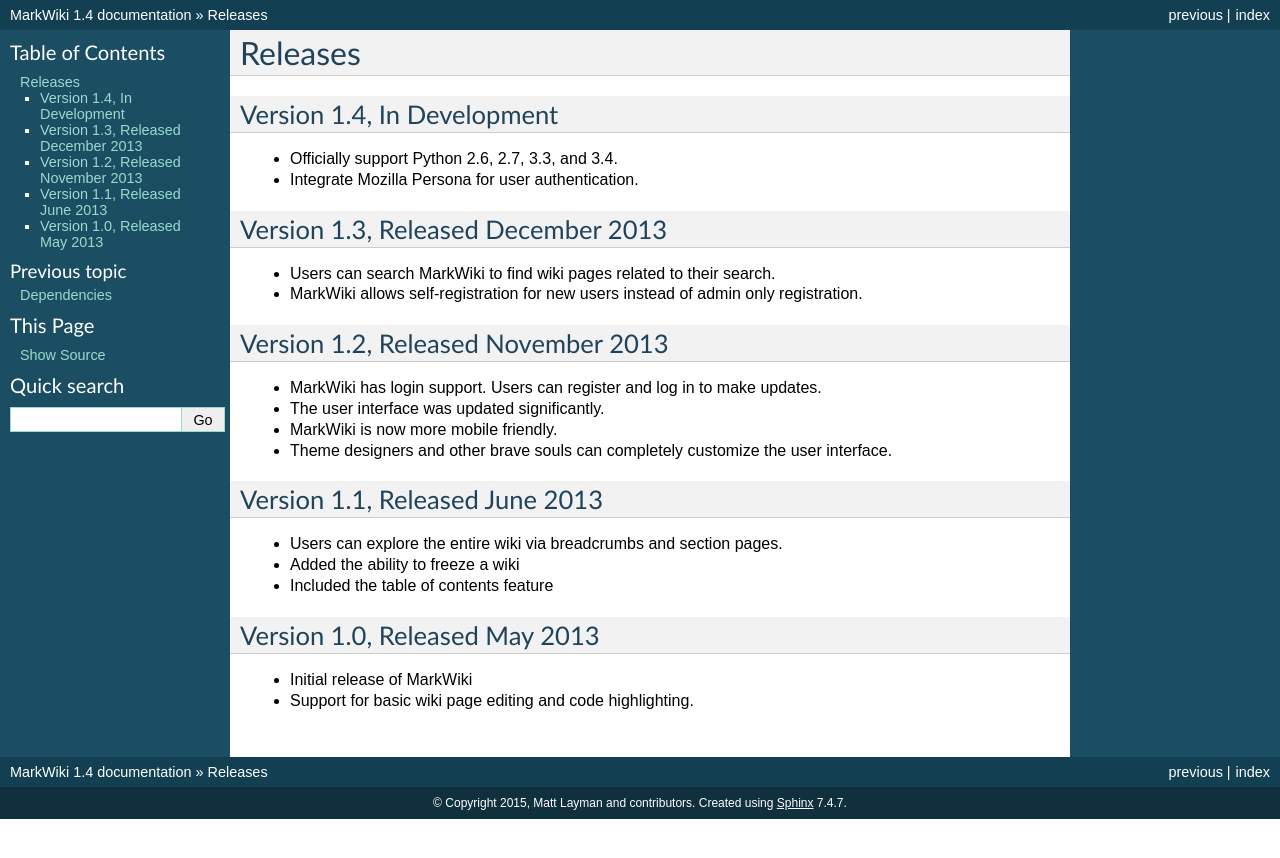
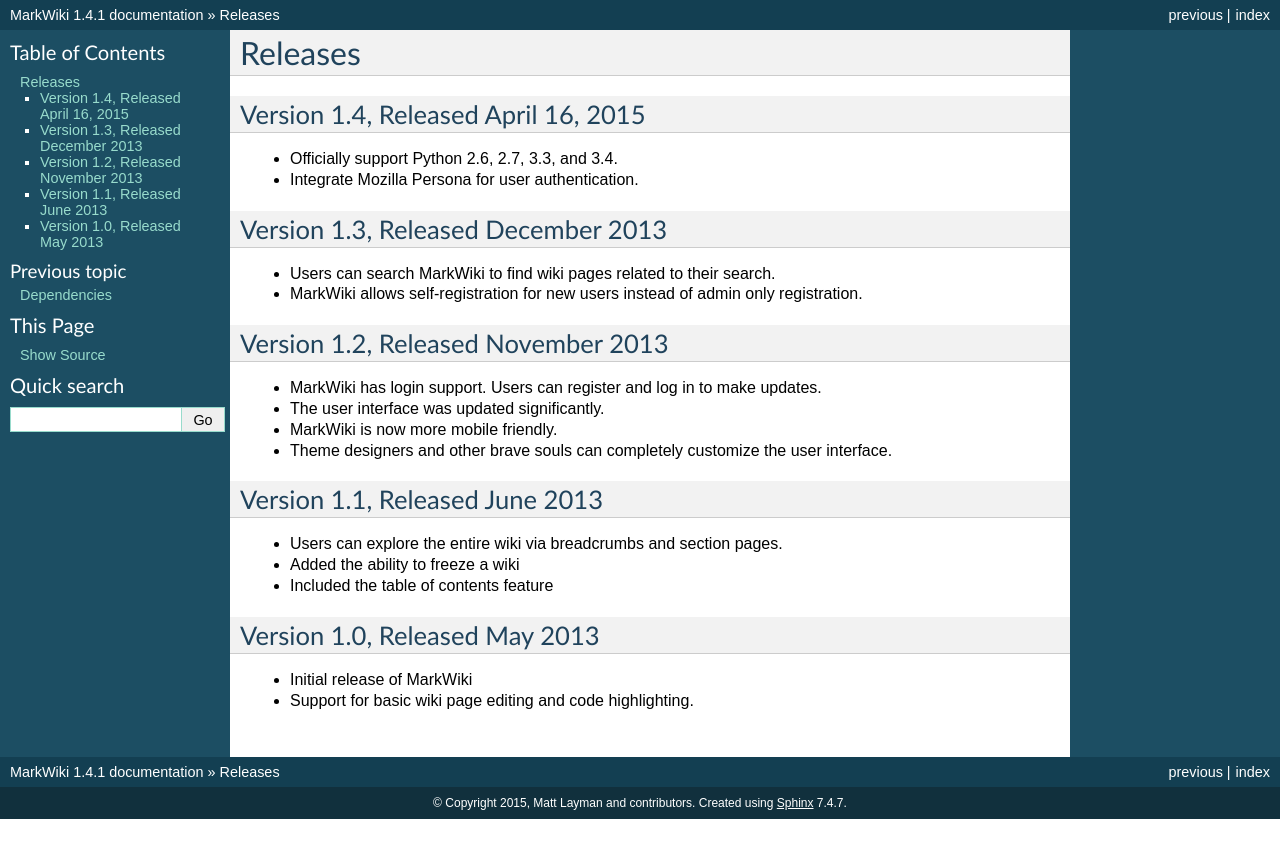
Before and after one commit to mblayman/markwiki, a Sphinx documentation site: the page built from docs/releases.rst, in a window 1280 px wide. Shown: the top 858 px of the page. Built offline with Sphinx 7.4.7, drawn with Linux system fonts in a browser that asks for light colours.

Commit message:
Update date and bump minor version number.

```diff
--- a/docs/releases.rst
+++ b/docs/releases.rst
@@ -1,8 +1,8 @@
 Releases
 ========
 
-Version 1.4, In Development
----------------------------
+Version 1.4, Released April 16, 2015
+------------------------------------
 
 * Officially support Python 2.6, 2.7, 3.3, and 3.4.
 * Integrate Mozilla Persona for user authentication.
--- a/setup.py
+++ b/setup.py
@@ -8,7 +8,7 @@
 from setuptools import find_packages, setup
 import sys
 
-__version__ = '1.4'
+__version__ = '1.4.1'
 
 # The docs import setup.py for the version so only call setup when not behaving
 # as a module.
```
